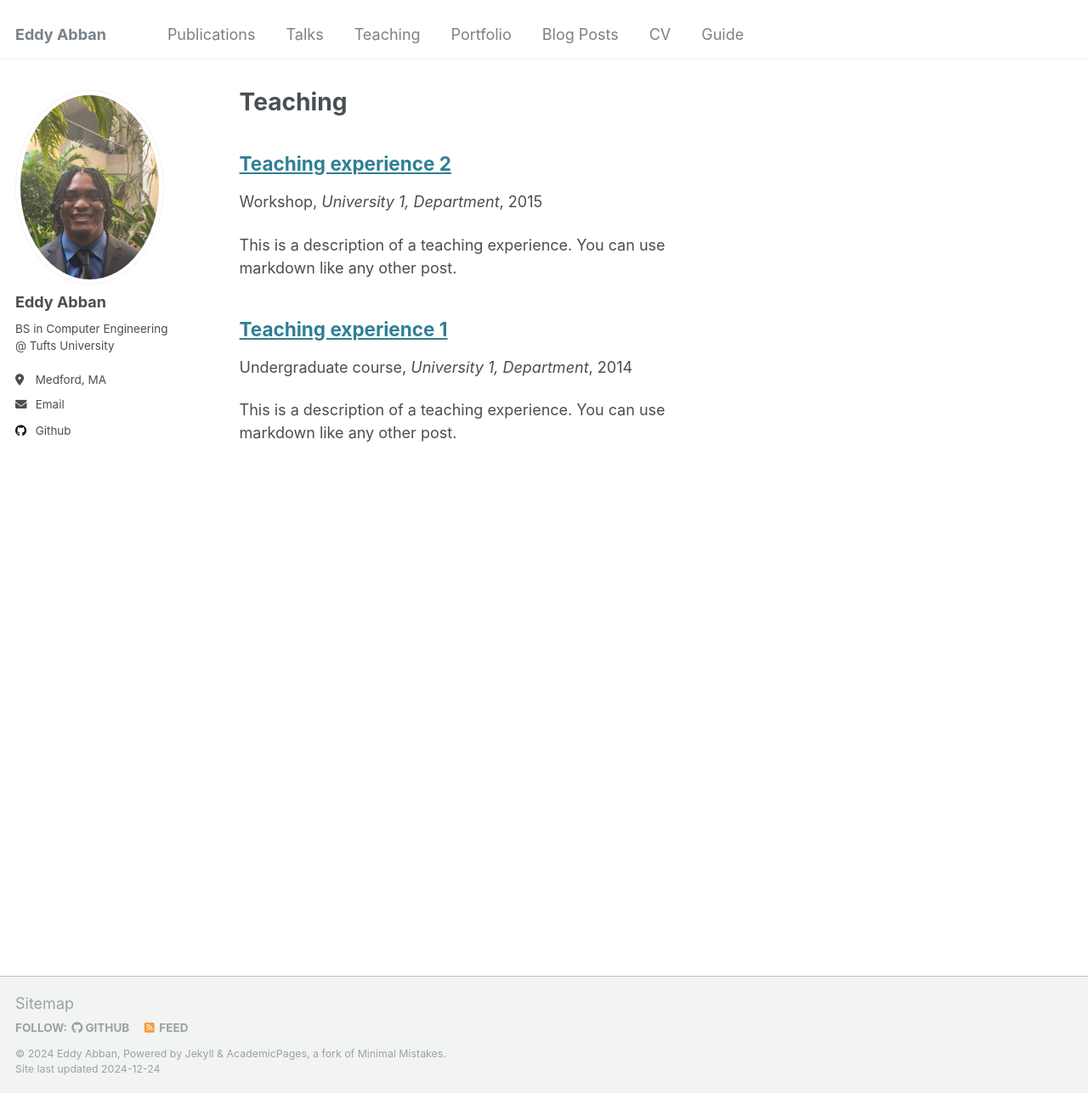
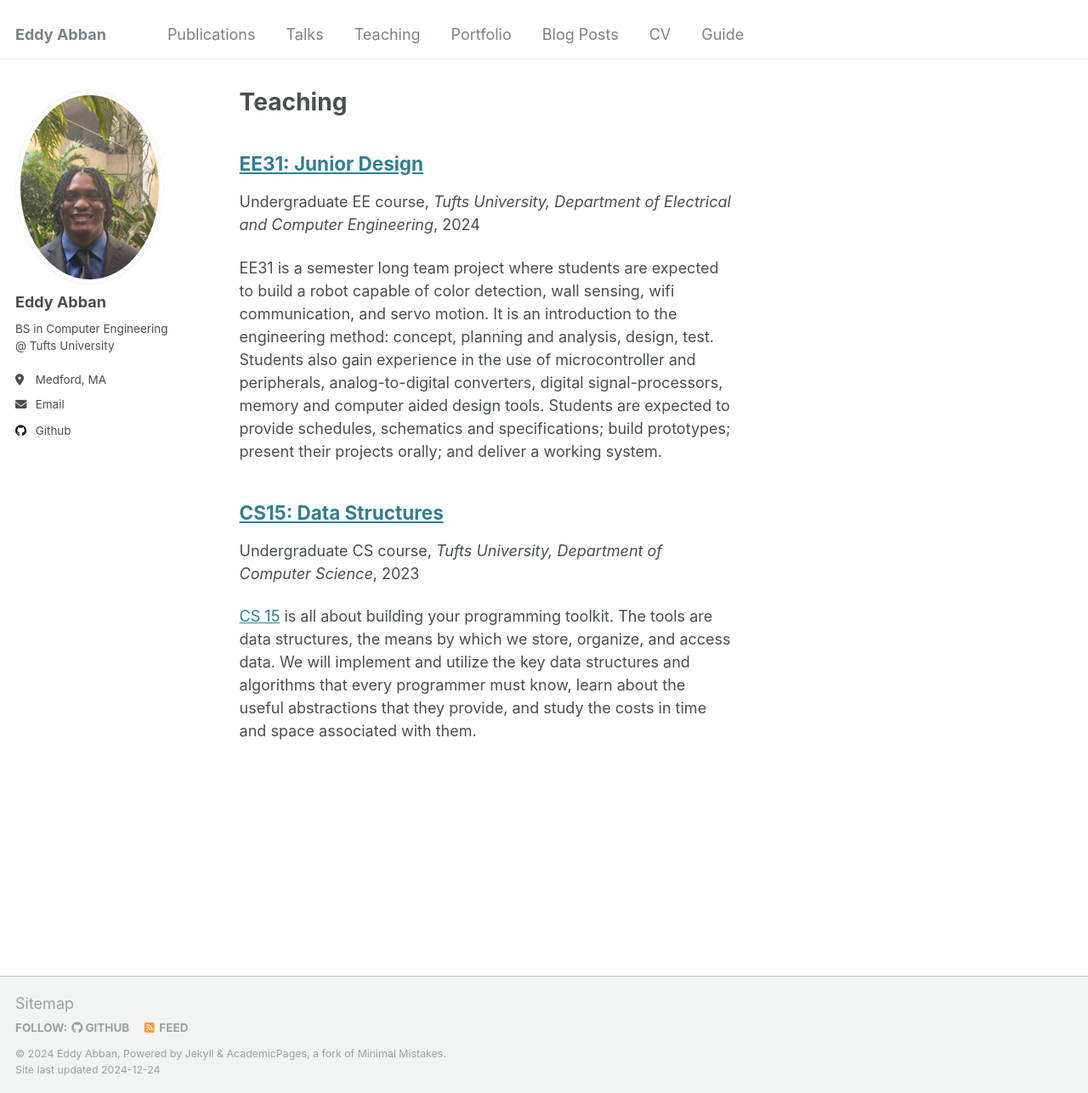
Before and after one commit to eddyabban2/eddyabban2.github.io, a Jekyll site: the page built from _pages/teaching.html, in a window 1280 px wide and 1287 px high. Shown: the whole window at 85% size. Built offline with Jekyll 4.4.1, drawn with Linux system fonts in a browser that asks for light colours.

Commit message:
Added more information and data

```diff
--- a/_teaching/2014-spring-teaching-1.md
+++ /dev/null
@@ -1,20 +0,0 @@
----
-title: "Teaching experience 1"
-collection: teaching
-type: "Undergraduate course"
-permalink: /teaching/2014-spring-teaching-1
-venue: "University 1, Department"
-date: 2014-01-01
-location: "City, Country"
----
-
-This is a description of a teaching experience. You can use markdown like any other post.
-
-Heading 1
-======
-
-Heading 2
-======
-
-Heading 3
-======
--- a/_teaching/2015-spring-teaching-2.md
+++ /dev/null
@@ -1,20 +0,0 @@
----
-title: "Teaching experience 2"
-collection: teaching
-type: "Workshop"
-permalink: /teaching/2015-spring-teaching-1
-venue: "University 1, Department"
-date: 2015-01-01
-location: "City, Country"
----
-
-This is a description of a teaching experience. You can use markdown like any other post.
-
-Heading 1
-======
-
-Heading 2
-======
-
-Heading 3
-======
--- /dev/null
+++ b/_teaching/CS15.md
@@ -0,0 +1,20 @@
+---
+title: "CS15: Data Structures"
+collection: teaching
+type: "Undergraduate CS course"
+permalink: /teaching/CS15
+venue: "Tufts University, Department of Computer Science"
+date: "1-1-2023"
+location: "Medford, MA"
+---
+
+
+[CS 15](https://www.cs.tufts.edu/comp/15/) is all about building your programming toolkit. The tools are data structures, the means by which we store, organize, and access data. We will implement and utilize the key data structures and algorithms that every programmer must know, learn about the useful abstractions that they provide, and study the costs in time and space associated with them.
+
+**Terms:** Spring 2023, Fall 2023, Spring 2024, Spring 2025
+
+What I did:
+
+* Held office hours to assist student assist students in the building of their projects
+* Graded assignments in order to assure code quality and functionality
+* Created and maintained schedules to allow students to have their project designs reviewed by other teaching assistants
--- /dev/null
+++ b/_teaching/EE31.md
@@ -0,0 +1,23 @@
+---
+title: "EE31: Junior Design"
+collection: teaching
+type: "Undergraduate EE course"
+permalink: /teaching/EE31
+venue: "Tufts University, Department of Electrical and Computer Engineering"
+date: "9-1-2024"
+location: "Medford, MA"
+---
+
+
+EE31 is a semester long team project where students are expected to build a robot capable of color detection, wall sensing, wifi communication, and servo motion. It is an introduction to the engineering method: concept, planning and analysis, design, test. Students also gain experience in the use of microcontroller and peripherals, analog-to-digital converters, digital signal-processors, memory and computer aided design tools. Students are expected to provide schedules, schematics and specifications; build prototypes; present their projects orally; and deliver a working system.
+
+**Terms:** Fall 2024
+
+What I did as a TA:
+
+* Guided students through the process of designing, building, and testing a robot to perform wall
+detection, color detection, line following, and server communication over WIFI
+* Conducted regular office hours to assist students with project planning, code debugging, and
+circuit troubleshooting.
+* Attended workshops and training sessions to stay current with best practices in teaching,
+learning, and lab safety
```
Also changed, not shown: _pages/about.md (+8 -38 lines), _pages/cv.md (+3 -3 lines).
